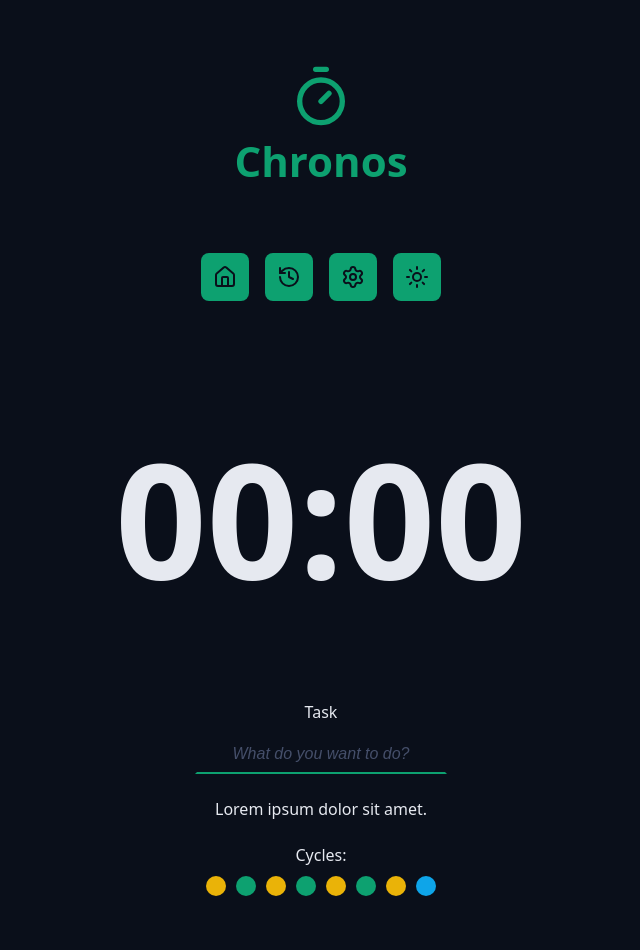
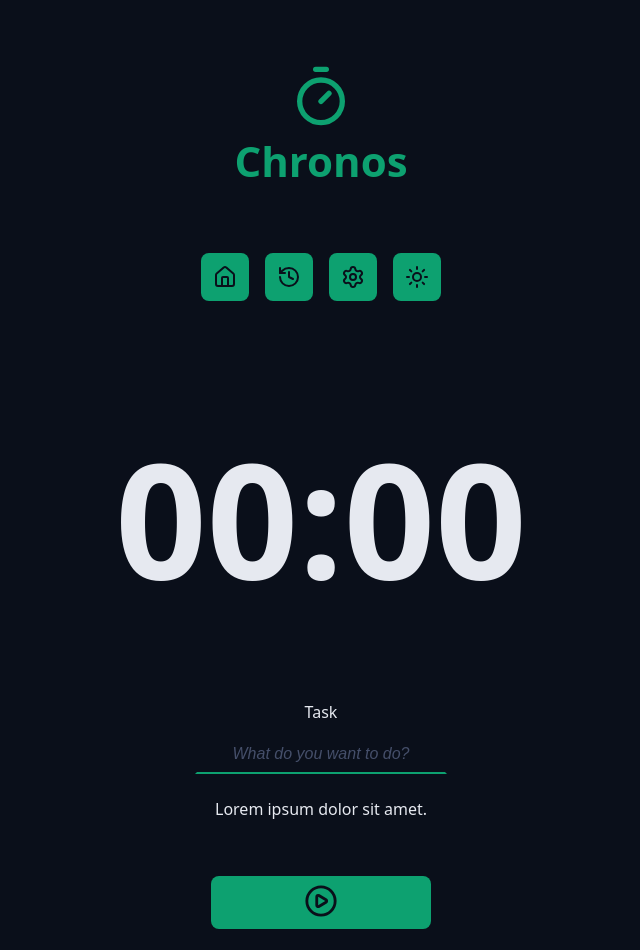
Before and after one commit to Reider14/chronos_pomodoro, a React (Vite) app: page / in a window 1280 px wide. Shown: the top 950 px of the page, without its empty margins (319-959 px from the left). Built offline with nearby package versions, Linux system fonts and the light colour scheme.

Commit message:
cyclesDots itering with jsx element

```diff
--- a/src/components/Cycles/index.tsx
+++ b/src/components/Cycles/index.tsx
@@ -1,20 +1,38 @@
+import { useTaskContext } from "../../context/TaskContext/usetaskContext";
+import { getNextCycles } from "../../utils/getNextCycles";
+import { getNextCyclesType } from "../../utils/getNextCyclesType";
 import styles from "./styles.module.css";
 
 export function Cycles() {
+  const { state } = useTaskContext();
+
+  const cyclesStep = Array.from({ length: state.currentCycle });
+
+  const cycleDescription = {
+    workTime: "foco",
+    shortBreakTime: "pausa curta",
+    longBreakTime: "pausa longa",
+  };
+
   return (
     <>
       <div className={styles.cycles}>
         <span>Cycles:</span>
       </div>
       <div className={styles.cyclesDots}>
-        <span className={`${styles.cyclesDot} ${styles.workTime}`}></span>
-        <span className={`${styles.cyclesDot} ${styles.shortTime}`}></span>
-        <span className={`${styles.cyclesDot} ${styles.workTime}`}></span>
-        <span className={`${styles.cyclesDot} ${styles.shortTime}`}></span>
-        <span className={`${styles.cyclesDot} ${styles.workTime}`}></span>
-        <span className={`${styles.cyclesDot} ${styles.shortTime}`}></span>
-        <span className={`${styles.cyclesDot} ${styles.workTime}`}></span>
-        <span className={`${styles.cyclesDot} ${styles.longTime}`}></span>
+        {cyclesStep.map((_, index) => {
+          const nextCycle = getNextCycles(index);
+          const nextCycleType = getNextCyclesType(nextCycle);
+          return (
+            <span
+              key={`$nextCycleType}_nextCycle`}
+              className={`${styles.cyclesDot} ${styles[nextCycleType]}`}
+              aria-label={`Indicador de ciclo de ${cycleDescription[nextCycleType]}`}
+              title={`Indicador de ciclo de ${cycleDescription[nextCycleType]}`}
+            ></span>
+          );
+        })}
+        {/* <span className={`${styles.cyclesDot} ${styles.workTime}`}></span> */}
       </div>
     </>
   );
--- a/src/components/Form/index.tsx
+++ b/src/components/Form/index.tsx
@@ -79,10 +79,11 @@ export function Form() {
           <p>Lorem ipsum dolor sit amet.</p>
         </div>
 
-        <div className={styles.formRow}>
-          <Cycles />
-        </div>
-
+        {state.currentCycle > 0 && (
+          <div className={styles.formRow}>
+            <Cycles />
+          </div>
+        )}
         <div className={styles.formRow}>
           <DefaultButton color="green" icon={<PlayCircleIcon />} />
         </div>
```
